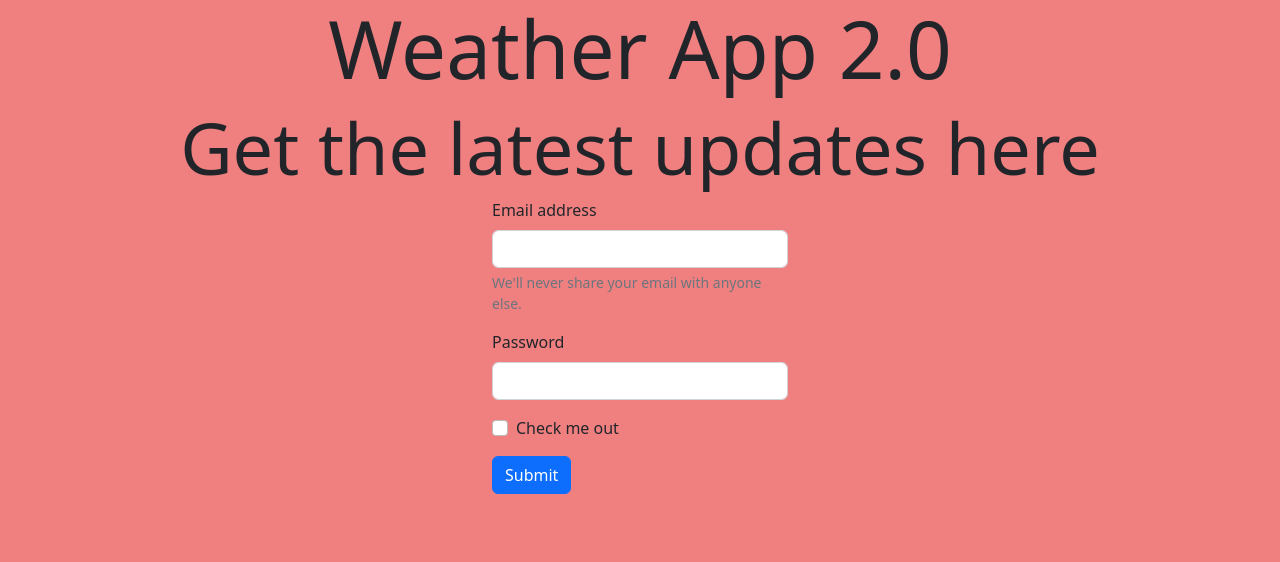
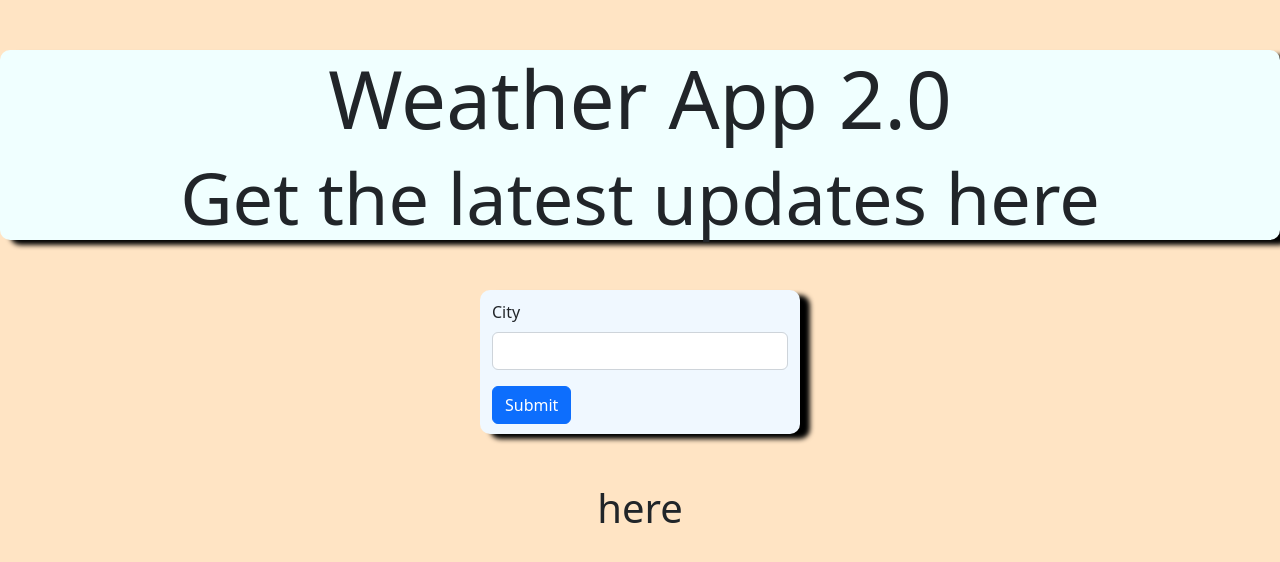
Before and after one commit to mriansabado/weather-app-2.0, a plain HTML site: page index.html in a window 1280 px wide. Drawn offline with nearby package versions, Linux system fonts and the light colour scheme.

Commit message:
second commit

```diff
--- a/app.js
+++ b/app.js
@@ -0,0 +1,11 @@
+
+
+
+const url='https://goweather.herokuapp.com/weather/SanDiego';
+
+fetch(url)
+.then(data=>{return data.json()})
+.then(res=>console.log(res))
+.catch(error=>console.log(error))
+
+function
--- a/index.html
+++ b/index.html
@@ -18,20 +18,16 @@
 <div class="container form-container">
     <form>
         <div class="mb-3">
-          <label for="exampleInputEmail1" class="form-label">Email address</label>
+          <label for="exampleInputEmail1" class="form-label">City</label>
           <input type="email" class="form-control" id="exampleInputEmail1" aria-describedby="emailHelp">
-          <div id="emailHelp" class="form-text">We'll never share your email with anyone else.</div>
-        </div>
-        <div class="mb-3">
-          <label for="exampleInputPassword1" class="form-label">Password</label>
-          <input type="password" class="form-control" id="exampleInputPassword1">
-        </div>
-        <div class="mb-3 form-check">
-          <input type="checkbox" class="form-check-input" id="exampleCheck1">
-          <label class="form-check-label" for="exampleCheck1">Check me out</label>
         </div>
         <button type="submit" class="btn btn-primary">Submit</button>
       </form>
+</div>
+<div class="container-md resultContainer">
+  <div>
+    <h1 id="result" class="text-center">here</h1>
+  </div>
 </div>
 
 
@@ -39,5 +35,6 @@
 
 
     <script src="https://cdn.jsdelivr.net/npm/bootstrap@5.2.0-beta1/dist/js/bootstrap.bundle.min.js" integrity="sha384-pprn3073KE6tl6bjs2QrFaJGz5/SUsLqktiwsUTF55Jfv3qYSDhgCecCxMW52nD2" crossorigin="anonymous"></script>
+    <script src="./app.js"></script>
   </body>
 </html>
--- a/style.css
+++ b/style.css
@@ -1,9 +1,24 @@
 
 
 body {
-    background-color: lightcoral !important;
+    background-color: bisque !important;
+}
+
+.blockA {
+    background-color: azure;
+    box-shadow: 10px 5px 5px black;
+    border-radius: 10px;
+    margin: 50px;
 }
 
 .form-container {
     max-width: 25vw !important;
+    background-color: aliceblue;
+    border-radius: 10px;
+    padding: 10px;
+    box-shadow: 10px 5px 5px black;
 }
+
+.resultContainer {
+    margin: 50px;
+}
```
